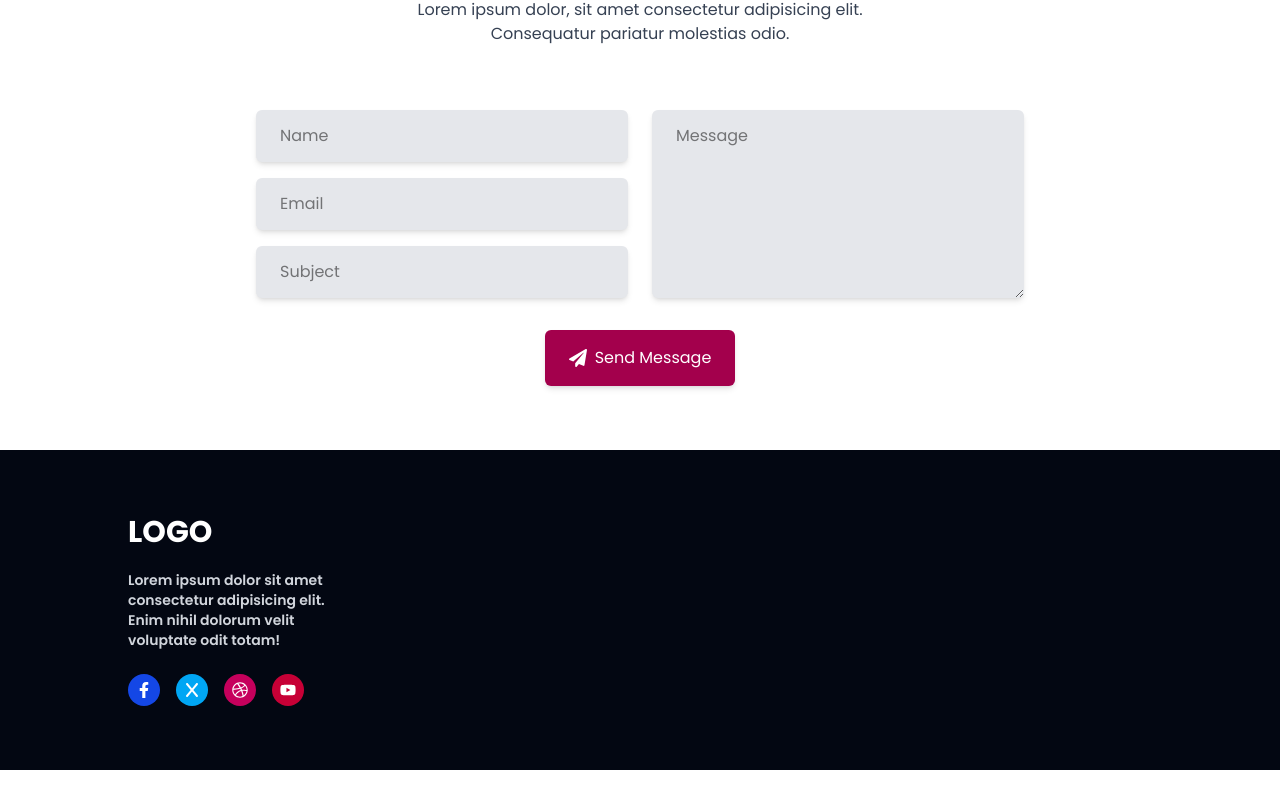
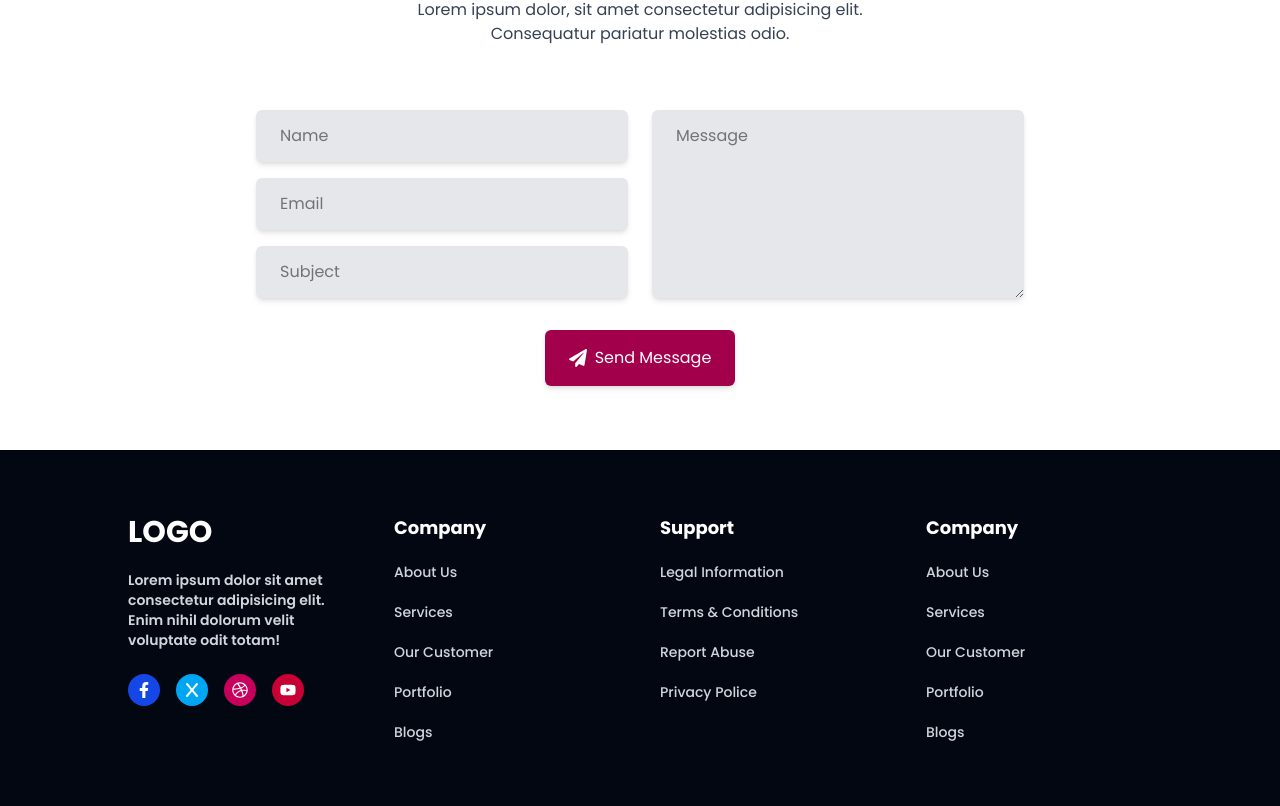
Before and after one commit to denisdiaconu/product-landing-page, a Next.js app: page / in a window 1280 px wide. Shown: the part 3304-4110 px from the top of the page. Before the commit the page ends 4074 px from the top, so only its background shows below. Built offline with nearby package versions, Linux system fonts and the light colour scheme.

Commit message:
Add links to footer

```diff
--- a/components/Home/Footer.tsx
+++ b/components/Home/Footer.tsx
@@ -12,20 +12,71 @@ const Footer = () => {
             Lorem ipsum dolor sit amet consectetur adipisicing elit. Enim nihil
             dolorum velit voluptate odit totam!
           </p>
-          <div className='text-white flex items-center space-x-4 mt-6'>
-            <div className='bg-blue-700 w-8 h-8 flex items-center justify-center flex-col rounded-full'>
-                <FaFacebookF />
+          <div className="text-white flex items-center space-x-4 mt-6">
+            <div className="bg-blue-700 w-8 h-8 flex items-center justify-center flex-col rounded-full">
+              <FaFacebookF />
             </div>
-            <div className='bg-sky-500 w-8 h-8 flex items-center justify-center flex-col rounded-full'>
-                <FaX />
+            <div className="bg-sky-500 w-8 h-8 flex items-center justify-center flex-col rounded-full">
+              <FaX />
             </div>
-            <div className='bg-pink-700 w-8 h-8 flex items-center justify-center flex-col rounded-full'>
-                <FaDribbble/>
+            <div className="bg-pink-700 w-8 h-8 flex items-center justify-center flex-col rounded-full">
+              <FaDribbble />
             </div>
-            <div className='bg-rose-700 w-8 h-8 flex items-center justify-center flex-col rounded-full'>
-                <FaYoutube />
+            <div className="bg-rose-700 w-8 h-8 flex items-center justify-center flex-col rounded-full">
+              <FaYoutube />
             </div>
           </div>
+        </div>
+        <div className="space-y-5">
+          <h1 className="text-white text-lg font-bold">Company</h1>
+          <p className="text-gray-300 hover:text-gray-400 font-medium cursor-pointer text-sm">
+            About Us
+          </p>
+          <p className="text-gray-300 hover:text-gray-400 font-medium cursor-pointer text-sm">
+            Services
+          </p>
+          <p className="text-gray-300 hover:text-gray-400 font-medium cursor-pointer text-sm">
+            Our Customer
+          </p>
+          <p className="text-gray-300 hover:text-gray-400 font-medium cursor-pointer text-sm">
+            Portfolio
+          </p>
+          <p className="text-gray-300 hover:text-gray-400 font-medium cursor-pointer text-sm">
+            Blogs
+          </p>
+        </div>
+        <div className="space-y-5">
+          <h1 className="text-white text-lg font-bold">Support</h1>
+          <p className="text-gray-300 hover:text-gray-400 font-medium cursor-pointer text-sm">
+            Legal Information
+          </p>
+          <p className="text-gray-300 hover:text-gray-400 font-medium cursor-pointer text-sm">
+            Terms & Conditions
+          </p>
+          <p className="text-gray-300 hover:text-gray-400 font-medium cursor-pointer text-sm">
+            Report Abuse
+          </p>
+          <p className="text-gray-300 hover:text-gray-400 font-medium cursor-pointer text-sm">
+            Privacy Police
+          </p>
+        </div>
+        <div className="space-y-5">
+          <h1 className="text-white text-lg font-bold">Company</h1>
+          <p className="text-gray-300 hover:text-gray-400 font-medium cursor-pointer text-sm">
+            About Us
+          </p>
+          <p className="text-gray-300 hover:text-gray-400 font-medium cursor-pointer text-sm">
+            Services
+          </p>
+          <p className="text-gray-300 hover:text-gray-400 font-medium cursor-pointer text-sm">
+            Our Customer
+          </p>
+          <p className="text-gray-300 hover:text-gray-400 font-medium cursor-pointer text-sm">
+            Portfolio
+          </p>
+          <p className="text-gray-300 hover:text-gray-400 font-medium cursor-pointer text-sm">
+            Blogs
+          </p>
         </div>
       </div>
     </div>
```
